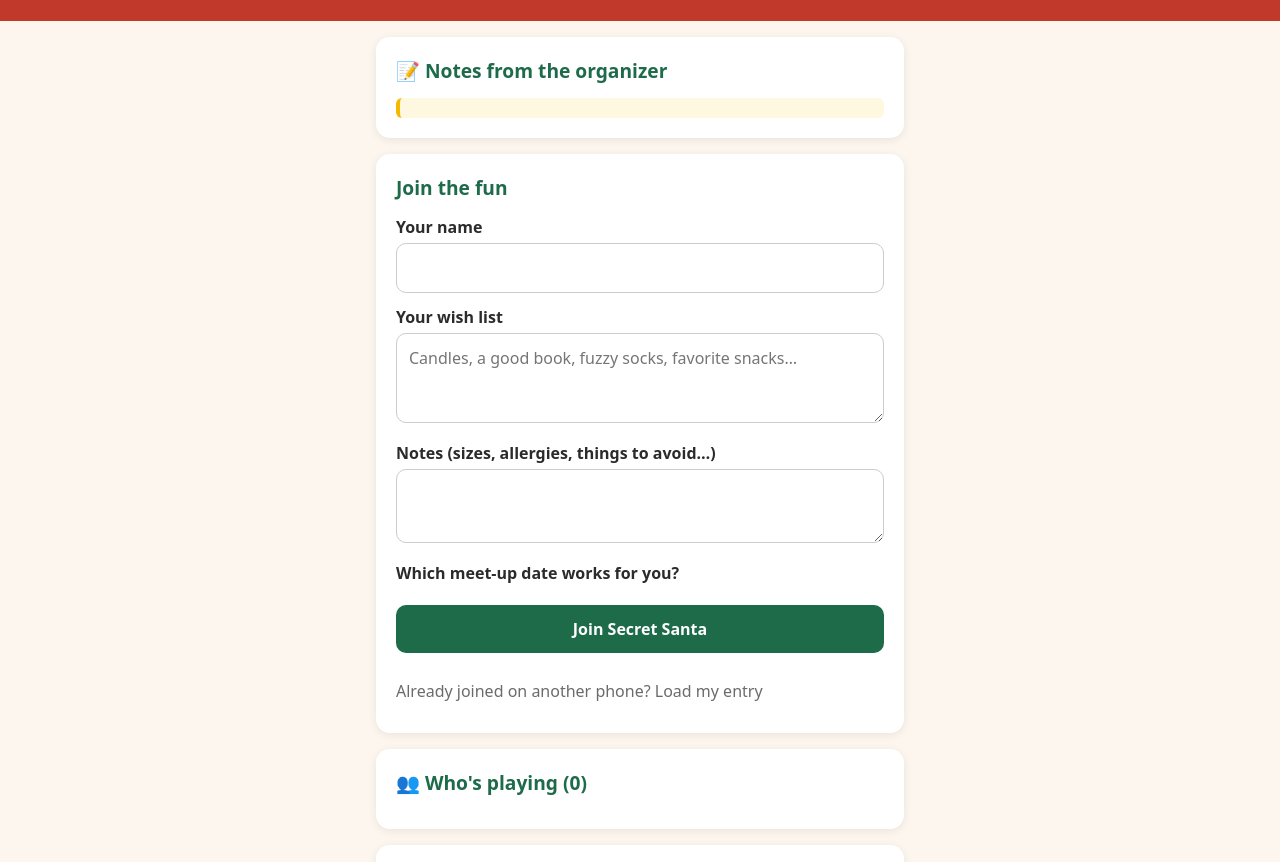
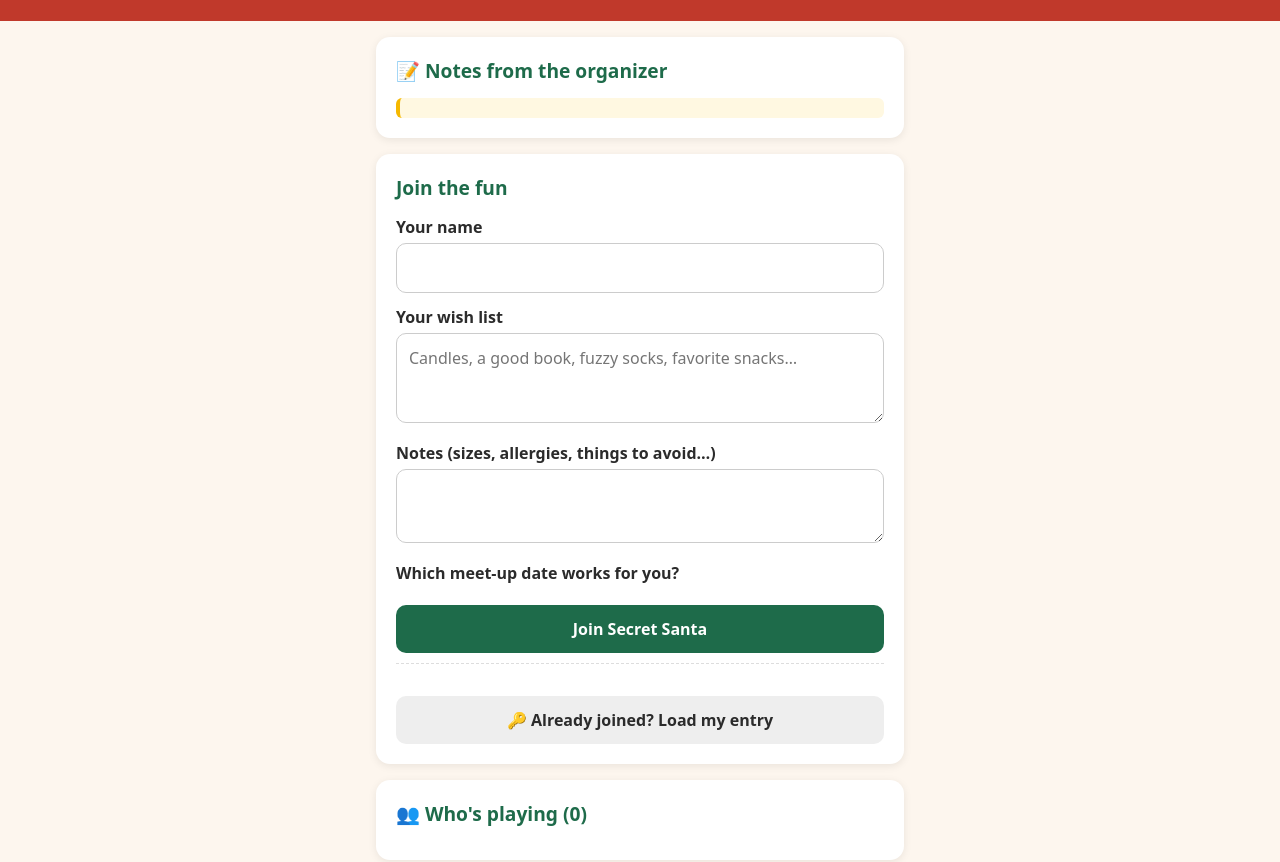
Before and after one commit to Joshuams128/secret-santa, a website: page public/index.html in a window 1280 px wide. Shown: the part 105-967 px from the top of the page. Drawn offline with Linux system fonts and the light colour scheme; no server answers.

Commit message:
Make 'Load my entry' a proper button
Replaces the small expandable text line with a full-width button that reveals
the code field.

Co-Authored-By: Claude Sonnet 5.5 <noreply@anthropic.com>
Claude-Session: https://claude.ai/code/session_01XwwX3oihBKdKTU3AchuMBS

```diff
--- a/public/app.js
+++ b/public/app.js
@@ -87,6 +87,11 @@ async function loadEntry(code, quiet) {
     else { $('loadMsg').textContent = err.message; }
   }
 }
+$('haveBtn').onclick = () => {
+  const open = $('loadPanel').classList.toggle('hide') === false;
+  $('haveBtn').setAttribute('aria-expanded', open);
+  if (open) $('loadCode').focus();
+};
 $('loadBtn').onclick = () => { $('loadMsg').textContent = ''; loadEntry($('loadCode').value.trim().toUpperCase(), false); };
 
 $('revealForm').onsubmit = async e => {
--- a/public/index.html
+++ b/public/index.html
@@ -45,8 +45,7 @@
   .codes { list-style:none; padding:0; margin:12px 0 0; }
   .codes li { display:flex; justify-content:space-between; gap:12px; padding:10px 0; border-bottom:1px solid #eee; }
   .codes b { font-family:ui-monospace,monospace; letter-spacing:.1em; color:var(--red); }
-  .have { margin-top:16px; color:var(--muted); }
-  .have summary { cursor:pointer; min-height:44px; display:flex; align-items:center; }
+  .have { margin-top:8px; padding-top:16px; border-top:1px dashed #ddd; }
   .hide { display:none; }
   pre { white-space:pre-wrap; font:inherit; background:#f6f6f6; padding:10px; border-radius:8px; margin:4px 0 0; }
 </style>
@@ -71,13 +70,15 @@
       <button type="submit" id="joinBtn">Join Secret Santa</button>
       <div id="joinMsg" class="msg" role="status"></div>
     </form>
-    <details id="haveCode" class="have">
-      <summary>Already joined on another phone? Load my entry</summary>
-      <label for="loadCode">Your personal code</label>
-      <input id="loadCode" maxlength="10" autocomplete="off" autocapitalize="characters" spellcheck="false">
-      <button type="button" class="secondary" id="loadBtn">Load my entry</button>
-      <div id="loadMsg" class="msg err" role="status"></div>
-    </details>
+    <div id="haveCode" class="have">
+      <button type="button" class="secondary" id="haveBtn" aria-expanded="false" aria-controls="loadPanel">🔑 Already joined? Load my entry</button>
+      <div id="loadPanel" class="hide">
+        <label for="loadCode">Your personal code</label>
+        <input id="loadCode" maxlength="10" autocomplete="off" autocapitalize="characters" spellcheck="false" placeholder="e.g. A1B2C3">
+        <button type="button" id="loadBtn">Load my entry</button>
+        <div id="loadMsg" class="msg err" role="status"></div>
+      </div>
+    </div>
   </section>
 
   <section id="codeCard" class="hide">
```
